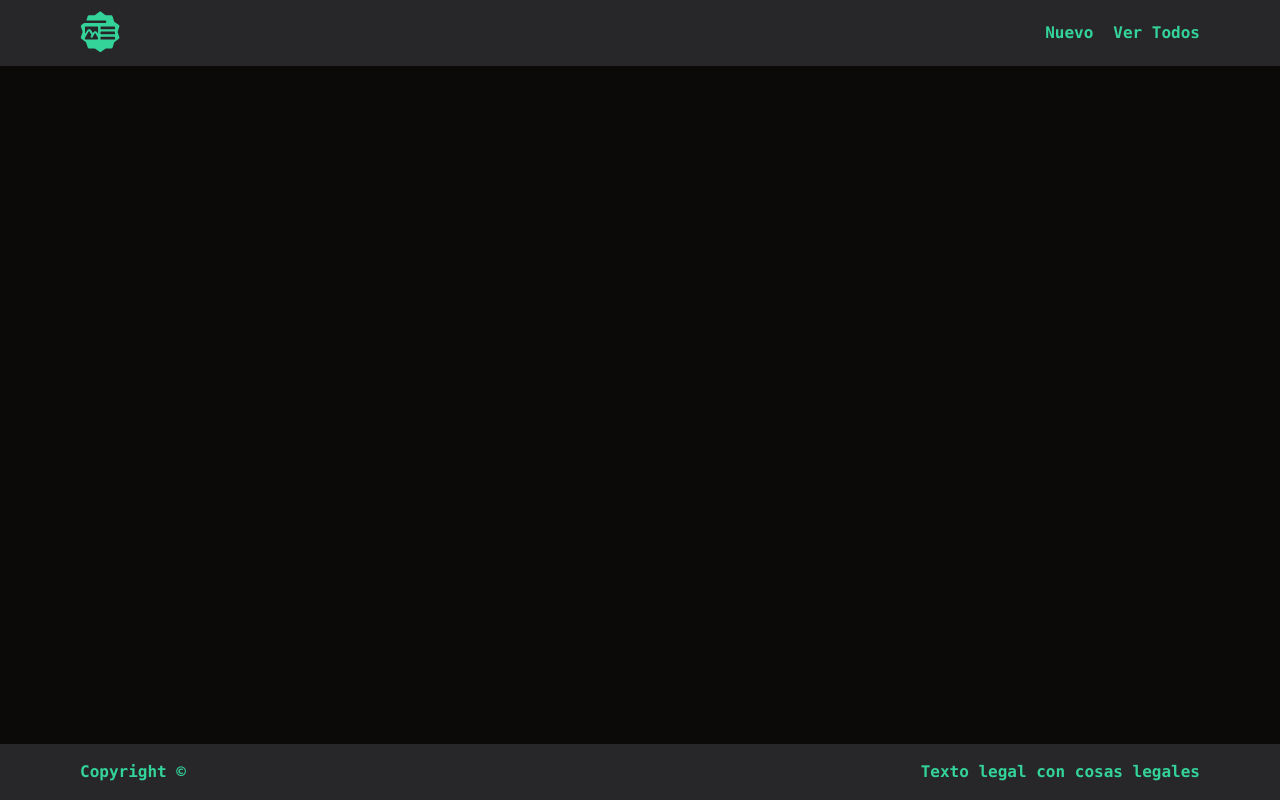
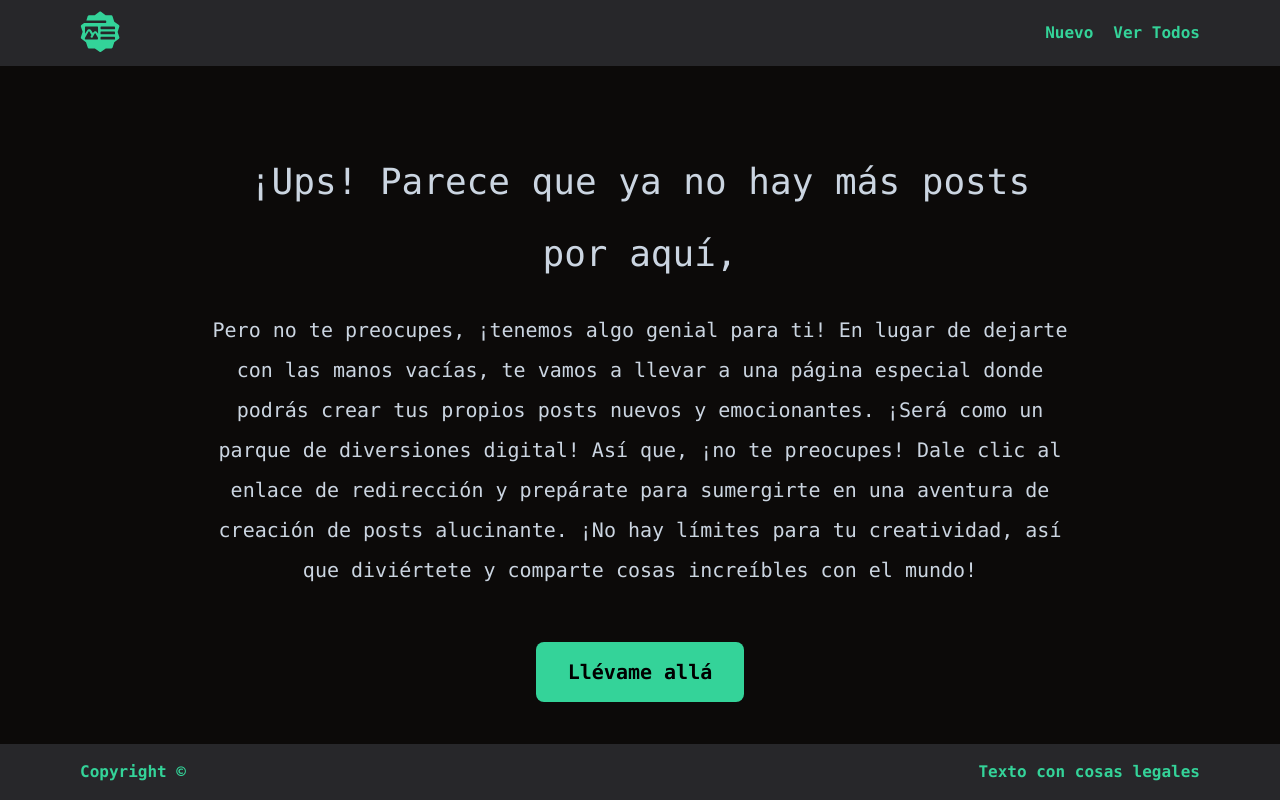
Before and after one commit to miglehp/ProyectoAngularBlogIdBootcamp, an Angular app: page /posts in a window 1280 px wide. Built offline with nearby package versions, Linux system fonts and the light colour scheme.

Commit message:
Mensaje cuando no hay posts

```diff
--- a/src/app/components/footer/footer.component.html
+++ b/src/app/components/footer/footer.component.html
@@ -1,4 +1,4 @@
 <div class="bg-zinc-800 text-emerald-400 h-14 landscape:px-20 portrait:px-5 flex justify-between items-center font-bold">
     <p>Copyright ©</p>
-    <p>Texto legal con cosas legales</p>
+    <p>Texto con cosas legales</p>
 </div>
--- a/src/app/components/lista-posts/lista-posts.component.html
+++ b/src/app/components/lista-posts/lista-posts.component.html
@@ -1,8 +1,6 @@
-<div>
-  <!-- {{posts | json}} -->
-</div>
+<div *ngIf="posts">
   <div
-  class="rounded-xl flex bg-zinc-800 mb-10 portrait:flex-col portrait:m-10"
+    class="rounded-2xl flex bg-zinc-800 mb-10 portrait:flex-col portrait:m-10"
     *ngFor="let post of posts"
   >
     <div class="img max-w-xs h-auto">
@@ -23,3 +21,24 @@
       </div>
     </div>
   </div>
+</div>
+<div *ngIf="!posts" class="flex flex-col gap-5">
+  <p class="text-4xl leading-loose text-center">
+    ¡Ups! Parece que ya no hay más posts por aquí,
+  </p>
+  <p class="text-xl leading-loose text-center">
+    Pero no te preocupes, ¡tenemos algo genial para ti! En lugar de dejarte con
+    las manos vacías, te vamos a llevar a una página especial donde podrás crear
+    tus propios posts nuevos y emocionantes. ¡Será como un parque de diversiones
+    digital! Así que, ¡no te preocupes! Dale clic al enlace de redirección y
+    prepárate para sumergirte en una aventura de creación de posts alucinante.
+    ¡No hay límites para tu creatividad, así que diviértete y comparte cosas
+    increíbles con el mundo!
+  </p>
+  <button
+  class="my-8 px-8 py-4 bg-emerald-400 w-fit text-black rounded-lg mx-auto text-xl font-bold hover:bg-emerald-300 hover:shadow-inner"
+  [routerLink]="['../new']"
+  >
+    Llévame allá
+  </button>
+</div>
```
Lines whose indentation alone changed are shown as unchanged.
